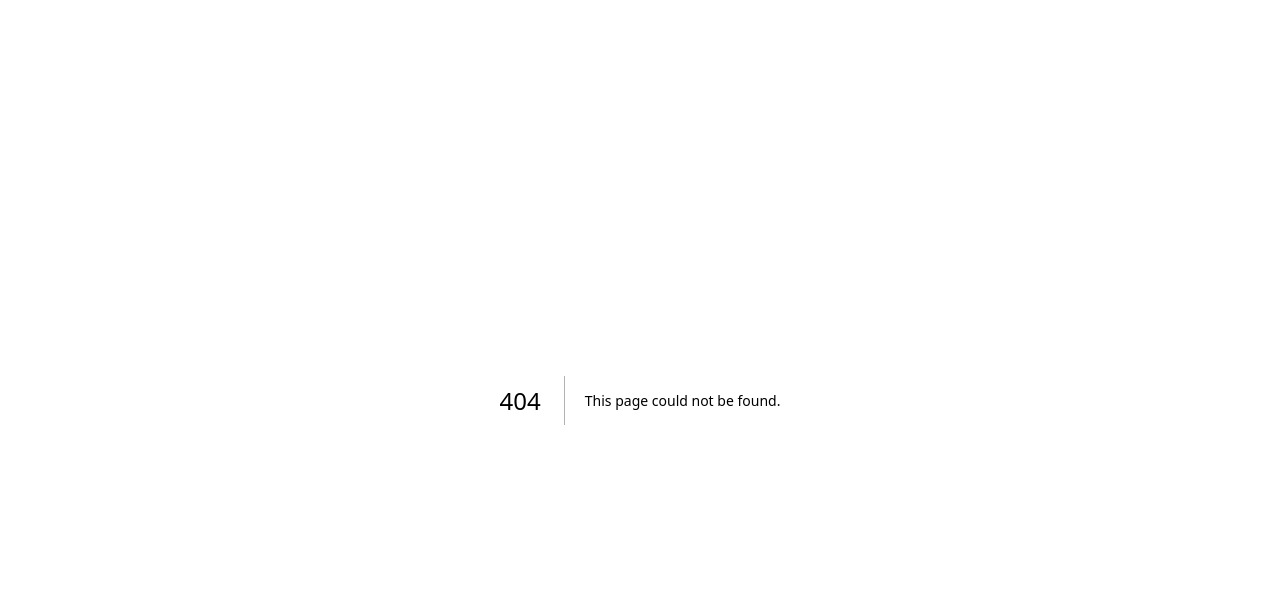
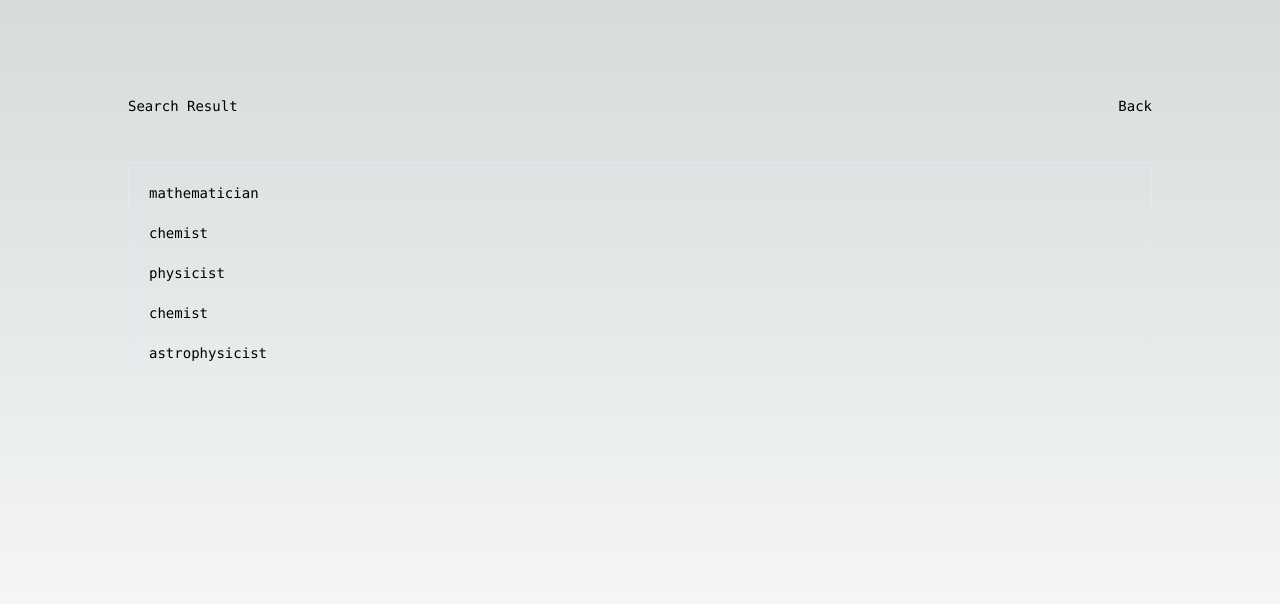
Before and after one commit to easyvansh/Review-Website, a Next.js app: page /Search in a window 1280 px wide. Before the commit this address had no page. Shown: the top 604 px of the page. Built offline with nearby package versions, Linux system fonts and the light colour scheme.

Commit message:
Added Search Result page

```diff
--- /dev/null
+++ b/app/Search/page.jsx
@@ -0,0 +1,28 @@
+const people = [
+  "mathematician",
+  "chemist",
+  "physicist",
+  "chemist",
+  "astrophysicist",
+];
+
+export default function Search() {
+  const listItems = people.map((person) => (
+    <li className="mt-5 mx-5" key={person}>
+      <a href="/Review">{person}</a>
+    </li>
+  ));
+  return (
+    <main className="flex min-h-screen flex-col items-center justify-between p-24">
+      <div className="z-10 w-full max-w-5xl items-center justify-between font-mono text-sm lg:flex">
+        <h1>Search Result</h1>
+        <div>
+          <a href="/">Back</a>
+        </div>
+        <div className="z-10 w-full max-w-5xl items-center mt-80 h-[26vh] absolute border">
+          <ul>{listItems}</ul>
+        </div>
+      </div>
+    </main>
+  );
+}
```
